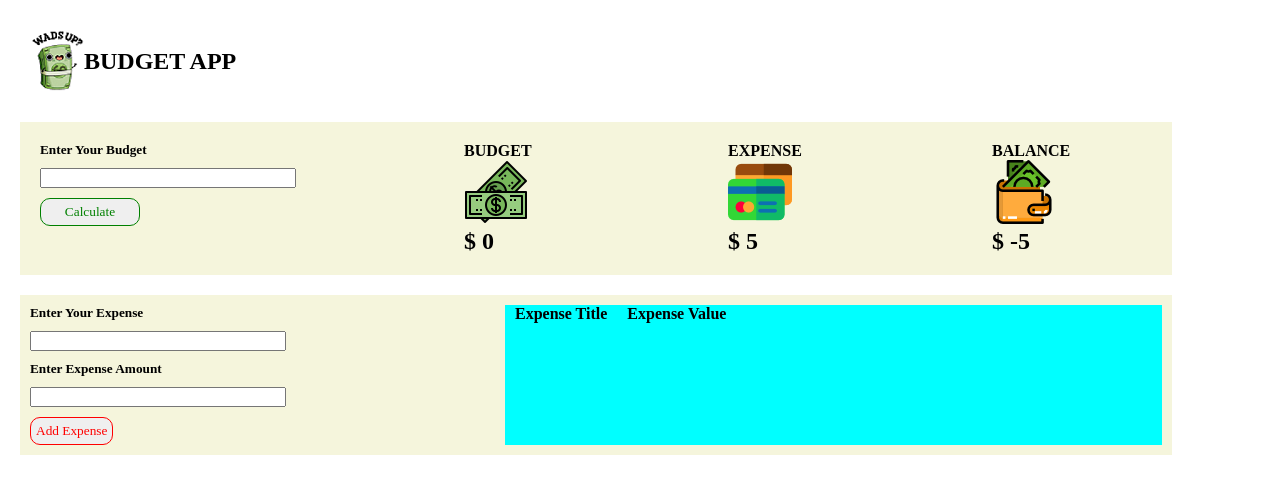
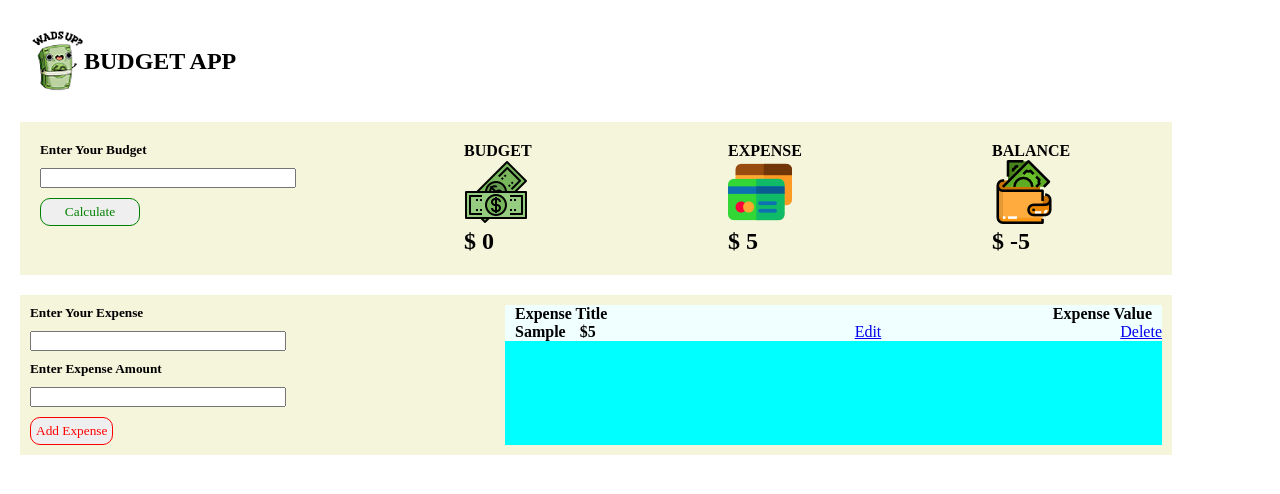
Before and after one commit to swankyhacker/WadsApp, a plain HTML site: page index.html in a window 1280 px wide. Both pictures are taken after typing "Sample", "5" into the empty fields and a click on the button "Add Expense". Drawn offline with Linux system fonts and the light colour scheme; a web font is replaced by a local one.

Commit message:
Finished the addTable method in Javascript

```diff
--- a/app.js
+++ b/app.js
@@ -9,6 +9,7 @@ document.addEventListener("DOMContentLoaded", () => {
     let valBalance = document.getElementById("valBalance");
     const errBudget = document.getElementById("errBudget");
     const errExpense = document.getElementById("errExpense");
+    const expenseTable = document.getElementById("expenseTable");
 
     let budget = 0;
     let expense = 0;
@@ -54,7 +55,8 @@ document.addEventListener("DOMContentLoaded", () => {
             expenseValue.value = null;
             expenseInfo.value = null;
             updateBalance(log);
-            updateTable(recordExpense);
+            addTable(recordExpense);
+            counter++;
         }
     })
 
@@ -67,18 +69,49 @@ document.addEventListener("DOMContentLoaded", () => {
 
     function updateBalance(log) {
         expense = 0;
+
         for (let i = 0; i < log.length; i++) {
             expense += parseInt(log[i].amount);
         }
-        console.log(expense);
+
         valExpenses.innerHTML = expense;
         balance = budget - expense;
         valBalance.innerHTML = balance;
     }
 
-    function updateTable(record) {
-        // create div elements to add to new blue flexbox
-        // use dataset attribute to uniquely identify each div
+    function addTable(record) {
+        const postRecord = document.createElement("div");
+        const editButton = document.createElement("a");
+        const deleteButton = document.createElement("a");
+        expenseTable.append(postRecord);
+        postRecord.innerHTML = `<span class = "title"> ${record.name} <span class = "value"> $${record.amount}`;
+        postRecord.className = "flex2-inner-item";
+        postRecord.append(editButton);
+        postRecord.append(deleteButton);
+        editButton.dataset.index = record.counter;
+        deleteButton.dataset.index = record.counter;
+        editButton.href = "#";
+        deleteButton.href = "#";
+        editButton.innerHTML = "Edit";
+        deleteButton.innerHTML = "Delete";
+        editButton.onclick = () => {
+            editTable();
+        };
+        deleteButton.onclick = () => {
+            deleteTable();
+        };
+    }
+
+    function editTable() {
+        console.log("YEET");
+    }
+
+    function deleteTable() {
+        console.log("Yeet");
     }
 
 })
+
+// create div elements to add to new blue flexbox
+// use dataset attribute to uniquely identify each div
+// correct table CSS
--- a/index.html
+++ b/index.html
@@ -62,8 +62,10 @@
         </div>
 
         <div id="expenseTable" class="flex2-item">
-            <span class="header">Expense Title</span>
-            <span class="header">Expense Value</span>
+            <div class="flex2-inner-item">
+                <span class="title">Expense Title</span>
+                <span class="value">Expense Value</span>
+            </div>
         </div>
     </div>
 
--- a/styles.css
+++ b/styles.css
@@ -75,6 +75,12 @@ button {
 }
 
 #expenseTable {
+    display: flex;
+    flex-direction: column;
+    background-color: aqua;
+}
+
+#expenseTable {
     flex-grow: 3;
 }
 
@@ -88,7 +94,20 @@ button {
     color: whitesmoke;
 }
 
-.header {
+.flex2-inner-item {
+    display: flex;
+    background-color: azure;
+    justify-content: space-between;
+}
+
+.title {
+    justify-self: flex-start;
+    margin: 0px 10px;
+    font-weight: bold;
+}
+
+.value {
+    justify-self: flex-end;
     margin: 0px 10px;
     font-weight: bold;
 }
@@ -102,8 +121,3 @@ button {
     margin: 20px;
     padding: 3px;
 }
-
-#expenseTable {
-    display: flex;
-    background-color: aqua;
-}
```
